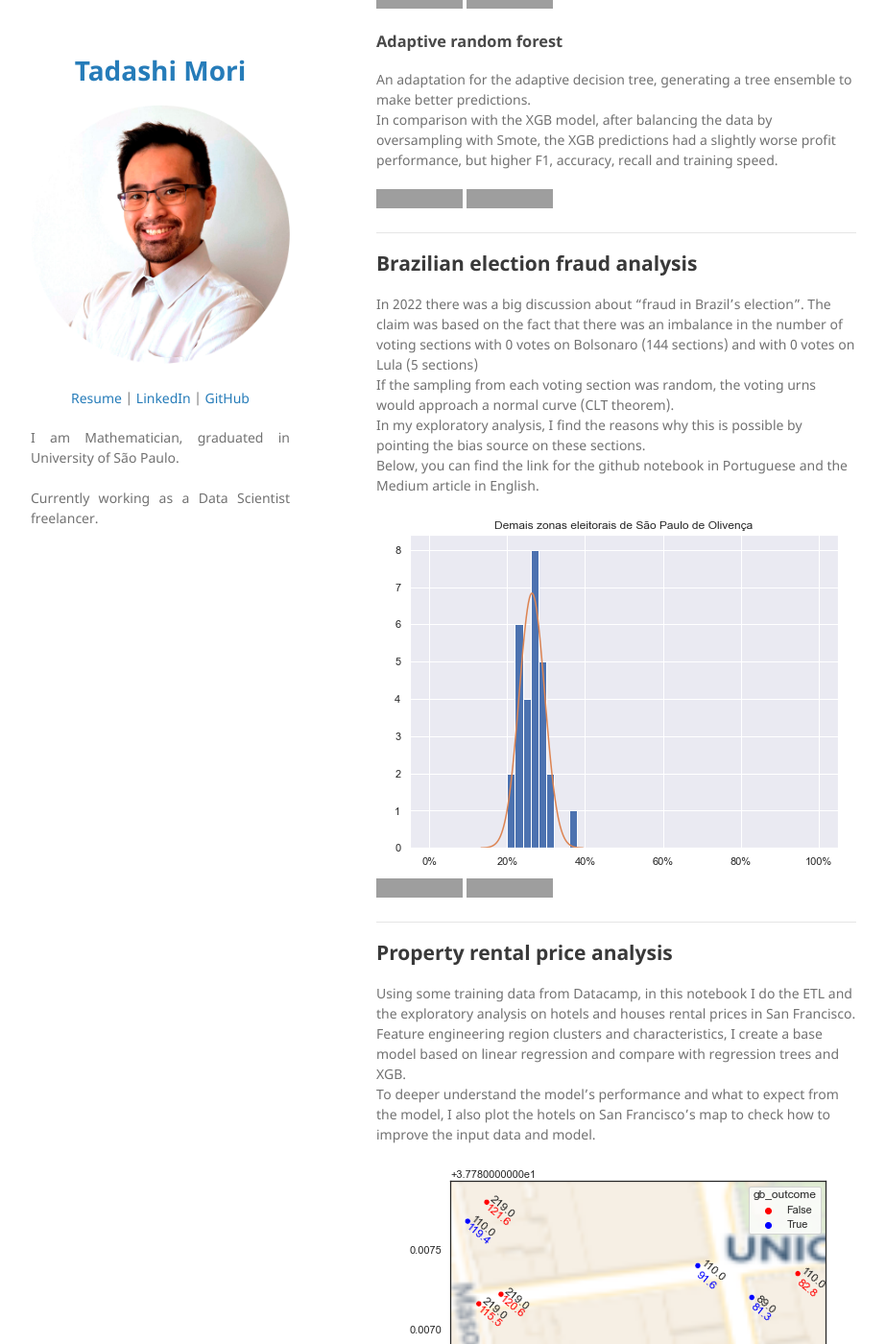
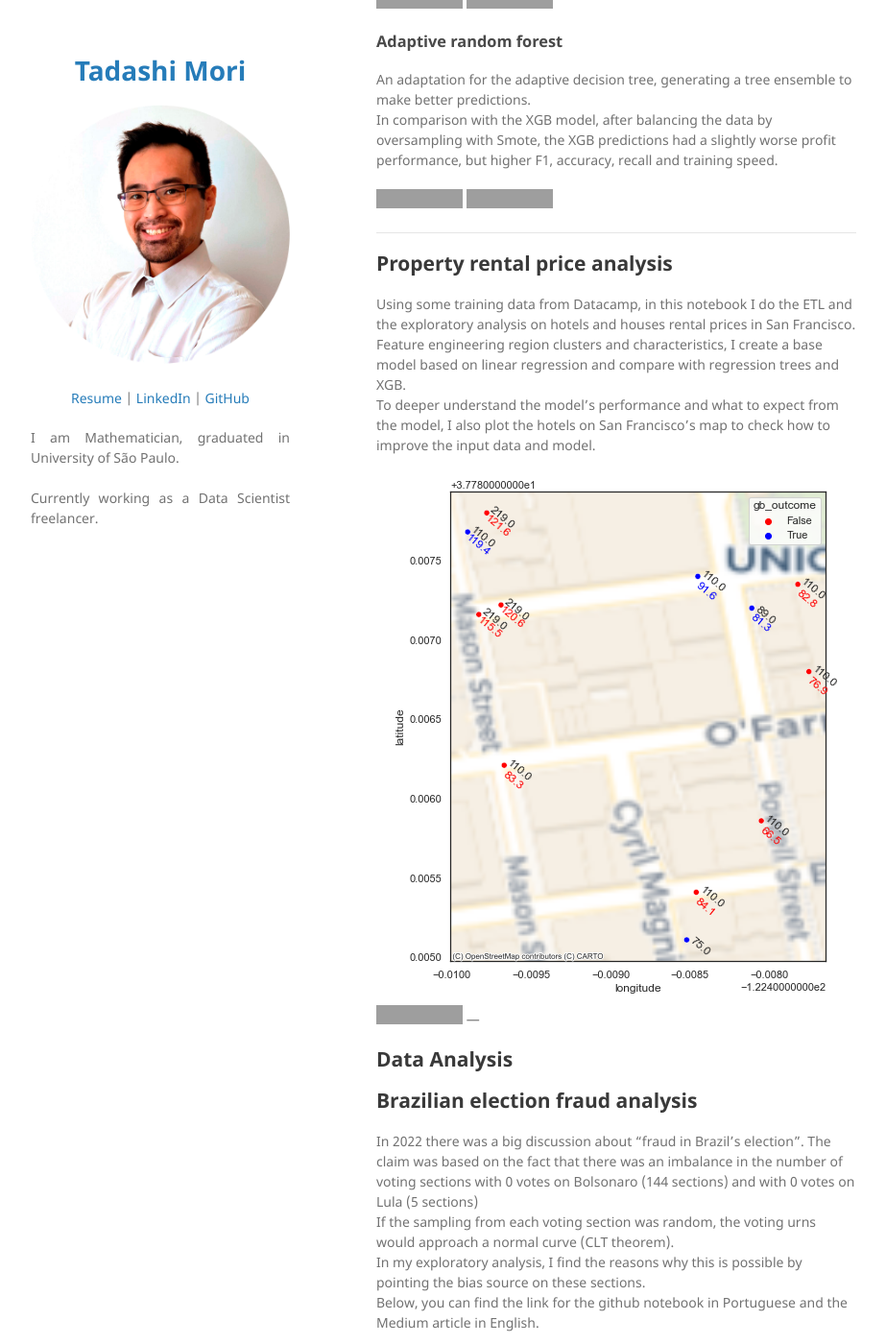
Before and after one commit to tadashiorigami/tadashiorigami.github.io, a Jekyll site: the page built from index.md, in a window 1280 px wide and 1400 px high, scrolled down 770 px. Shown: the whole window at 96% size, without its empty margins (178-1101 px from the left). Built offline with Jekyll 4.4.1, drawn with Linux system fonts in a browser that asks for light colours; our own code applies the rules of GitHub Pages for plain Markdown files; some of the changed lines change nothing that is shown; some of the changed text lies outside the part shown; grey boxes are pictures that could not be loaded.

Commit message:
update manhattan plots

```diff
--- a/index.md
+++ b/index.md
@@ -21,6 +21,16 @@
 [![Read on Medium](https://img.shields.io/badge/Medium-Read_Article-blue?logo=Medium)](https://medium.com/@tadashi-mori/custom-criteria-on-random-forest-9498b57e9cd1)
 
 ---
+## Property rental price analysis
+
+Using some training data from Datacamp, in this notebook I do the ETL and the exploratory analysis on hotels and houses rental prices in San Francisco.<br>
+Feature engineering region clusters and characteristics, I create a base model based on linear regression and compare with regression trees and XGB.<br>
+To deeper understand the model's performance and what to expect from the model, I also plot the hotels on San Francisco's map to check how to improve the input data and model.<br>
+<center><img src="images/rentalprices.png"></center>
+[![View on GitHub](https://img.shields.io/badge/GitHub-View_on_GitHub-blue?logo=GitHub)](https://github.com/tadashiorigami/property-rentals-price-predictor/blob/main/notebook.ipynb)
+---
+## Data Analysis
+
 ## Brazilian election fraud analysis
 
 In 2022 there was a big discussion about "fraud in Brazil's election". The claim was based on the fact that there was an imbalance in the number of voting sections with 0 votes on Bolsonaro (144 sections) and with 0 votes on Lula (5 sections)<br>
@@ -33,15 +43,13 @@
 [![Read on Medium](https://img.shields.io/badge/Medium-Read_Article-blue?logo=Medium)](https://medium.com/@tadashi-mori/the-brazilian-election-fraud-62c9bee0d1d0)
 
 ---
-## Property rental price analysis
 
-Using some training data from Datacamp, in this notebook I do the ETL and the exploratory analysis on hotels and houses rental prices in San Francisco.<br>
-Feature engineering region clusters and characteristics, I create a base model based on linear regression and compare with regression trees and XGB.<br>
-To deeper understand the model's performance and what to expect from the model, I also plot the hotels on San Francisco's map to check how to improve the input data and model.<br>
-<center><img src="images/rentalprices.png"></center>
-[![View on GitHub](https://img.shields.io/badge/GitHub-View_on_GitHub-blue?logo=GitHub)](https://github.com/tadashiorigami/property-rentals-price-predictor/blob/main/notebook.ipynb)
+## Manhattan's tree species analysis
 
----
+Visualizations of Manhattan's trees and quick analisys of which tree species would be better suited to be planted.
+<center><img src="images/manh.png"/></center>
+[![View on GitHub](https://img.shields.io/badge/GitHub-View_on_GitHub-blue?logo=GitHub)](https://github.com/tadashiorigami/Manhattan-Trees/blob/main/notebook.ipynb)
+
 
 <!--
 ---
```
Also changed, not shown: images/manh.png (added).
